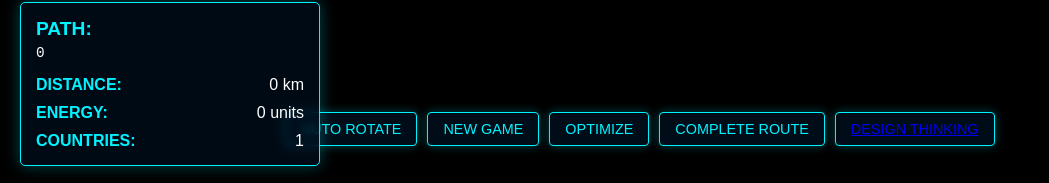
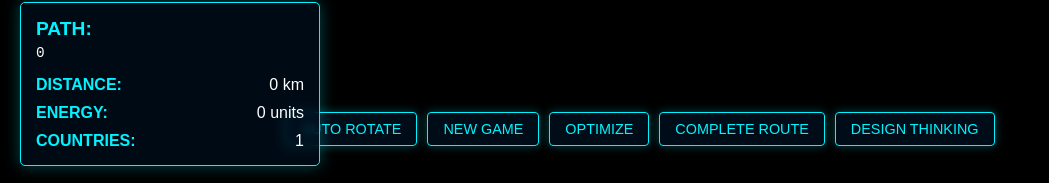
Before and after one commit to Ali747711/TSP, a plain HTML site: page index.html in a window 1280 px wide. Shown: the part 614-797 px from the top of the page, without its empty margins (0-1049 px from the left). Drawn offline with nearby package versions, Linux system fonts and the light colour scheme; a script that the page names is missing.

Commit message:
Update index.html

```diff
--- a/index.html
+++ b/index.html
@@ -38,7 +38,7 @@
             <button id="new-game">NEW GAME</button>
             <button id="optimize">OPTIMIZE</button>
             <button id="complete-route">COMPLETE ROUTE</button>
-            <button id="design-thinking"><a id="design-thinking" href="https://docs.google.com/document/d/1YdGcXAO-q6Au8QCcoexwh6XVp1JU8MoqBl6L6Ef-GfA/edit?tab=t.0#heading=h.qh8b587pmeyj">DESIGN THINKING</a></button>
+            <button id="design-thinking">DESIGN THINKING</button>
         </div>
     </div>
 
```
